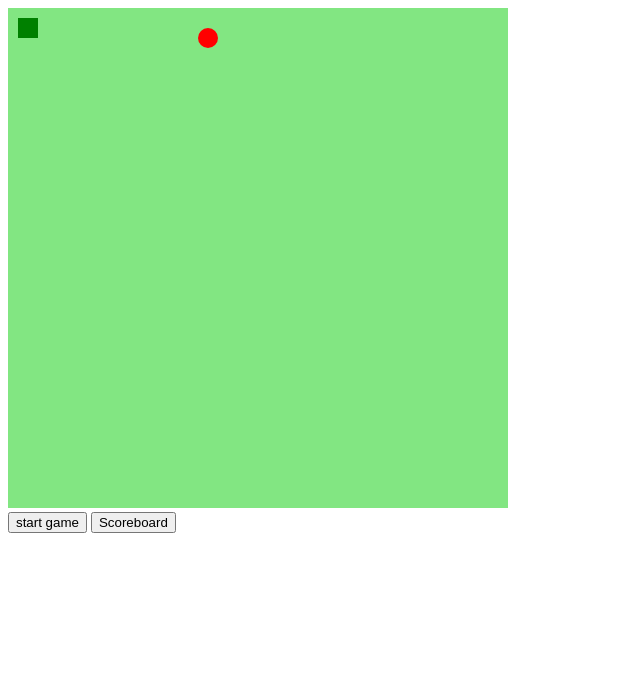
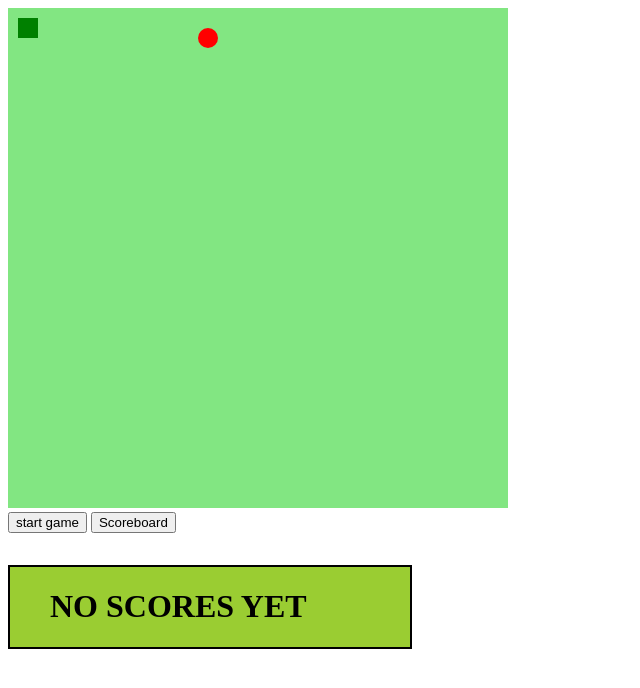
Before and after one commit to VueJS-intership-course/SnakeGame_Georgi, a website built with Vite: page SnakeGame/index.html in a window 1280 px wide. Both pictures are taken after a click on the button "Scoreboard". Shown: the whole page, without its empty margins (0-640 px from the left). Built offline with nearby package versions, Linux system fonts and the light colour scheme.

Commit message:
Styling scoreboard and adding error for empty name input

```diff
--- a/SnakeGame/main.js
+++ b/SnakeGame/main.js
@@ -19,7 +19,7 @@ class Snake {
         if (!this.currName) {
             this.currName = prompt('Enter your name', '');
             if (!this.currName) {
-                throw new Error('You should enter a valid name!')
+                alert(new Error('You should enter a valid name!'))
             }
             localStorage.setItem(this.currName, 0);
         } else {
--- a/SnakeGame/style.css
+++ b/SnakeGame/style.css
@@ -1,3 +1,15 @@
 .area {
   background-color: rgb(130, 230, 130);
 }
+
+.scoreBoard {
+  display: none;
+  margin-top: 2rem;
+  background-color: yellowgreen;
+  border: 2px solid black;
+  max-width: 400px;
+}
+
+.playersScore {
+  list-style: none;
+}
```
